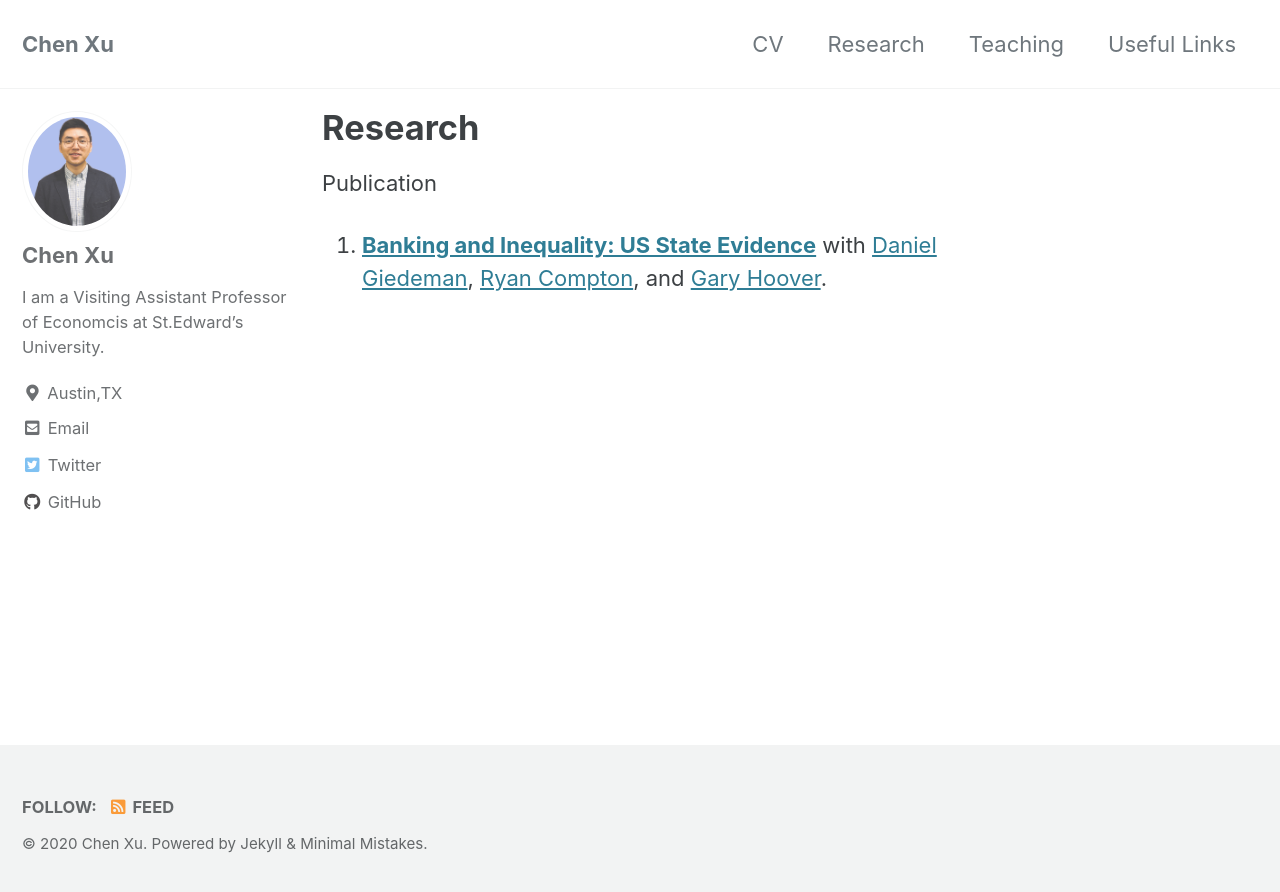
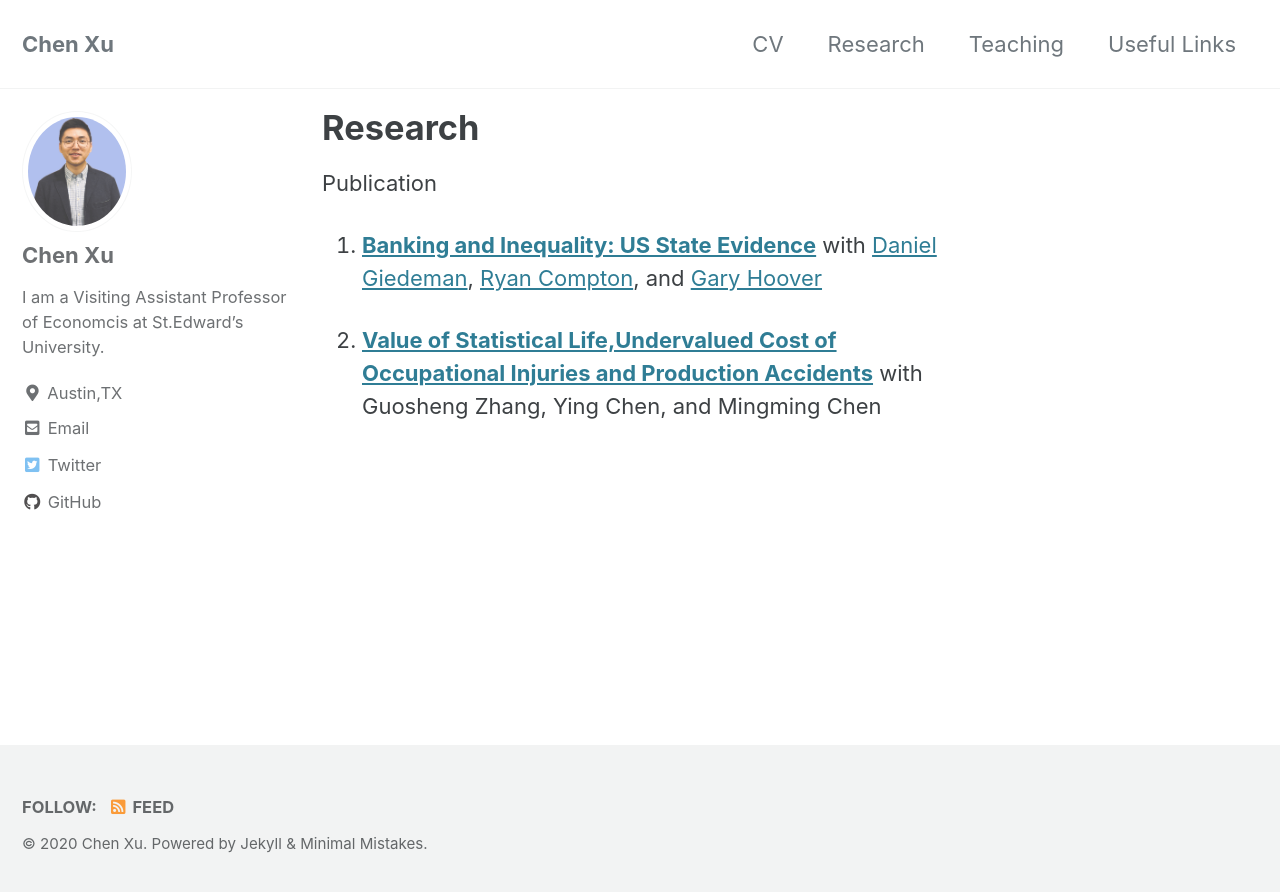
Before and after one commit to chenxuecon/chenxuecon.github.io, a Jekyll site: the page built from _pages/Research.md, in a window 1280 px wide. Shown: the top 892 px of the page. Built offline with Jekyll 4.4.1, drawn with Linux system fonts in a browser that asks for light colours; cached includes are drawn as plain includes.

Commit message:
Update Research.md

```diff
--- a/_pages/Research.md
+++ b/_pages/Research.md
@@ -7,4 +7,6 @@ author_profile: true
 
 Publication
 
-1. [**Banking and Inequality: US State Evidence**](https://www.tandfonline.com/doi/pdf/10.1016/j.soscij.2018.07.002?needAccess=true) with [Daniel Giedeman](https://www.gvsu.edu/seidman/facultystaff-directory-195.htm?recordId_1=7301B0CC-6EC1-669E-763A804E0CAD3C75), [Ryan Compton](https://ryancompton.wordpress.com/), and [Gary Hoover](https://sites.google.com/site/garyhoovereconomics/).
+1. [**Banking and Inequality: US State Evidence**](https://www.tandfonline.com/doi/pdf/10.1016/j.soscij.2018.07.002?needAccess=true) with [Daniel Giedeman](https://www.gvsu.edu/seidman/facultystaff-directory-195.htm?recordId_1=7301B0CC-6EC1-669E-763A804E0CAD3C75), [Ryan Compton](https://ryancompton.wordpress.com/), and [Gary Hoover](https://sites.google.com/site/garyhoovereconomics/)
+
+2. [**Value of Statistical Life,Undervalued Cost of Occupational Injuries and Production Accidents**](http://www.erj.cn/en/IssueInfo.aspx?m=20181008131700163948) with Guosheng Zhang, Ying Chen, and Mingming Chen
```
